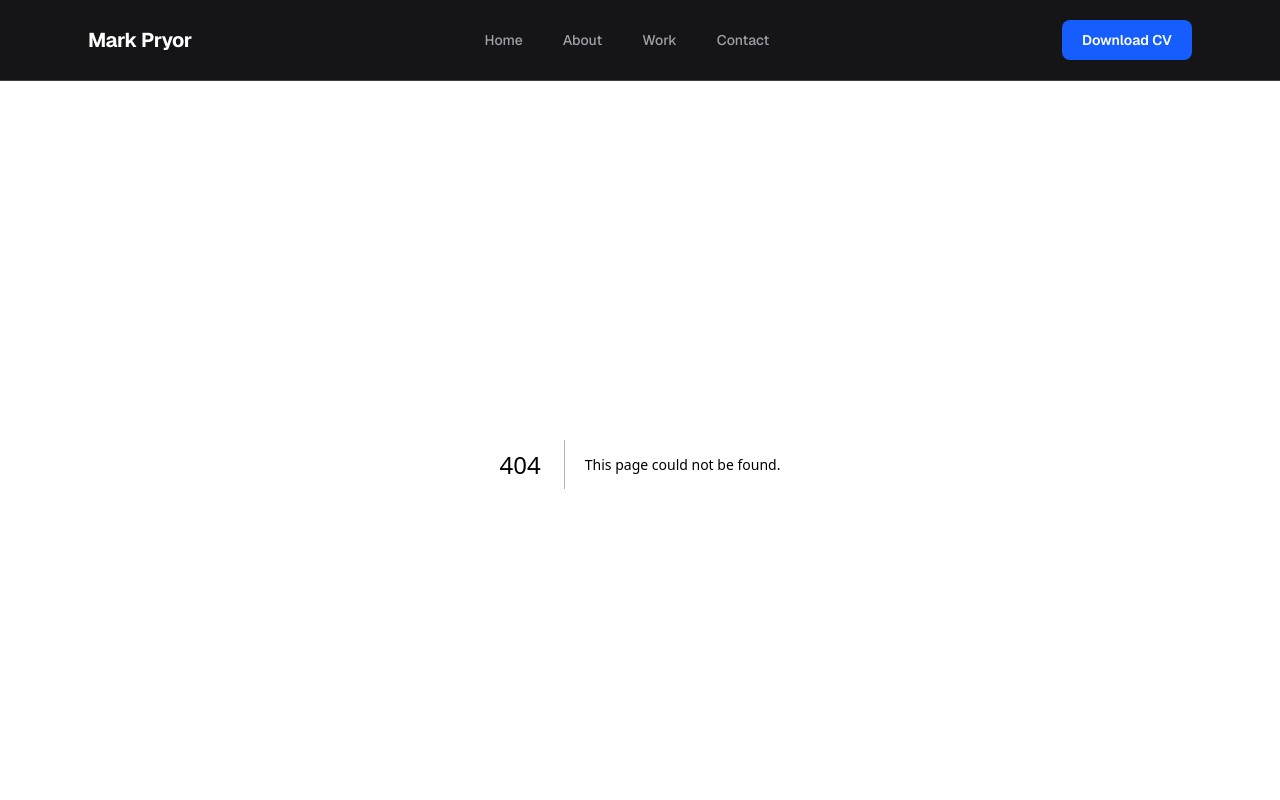
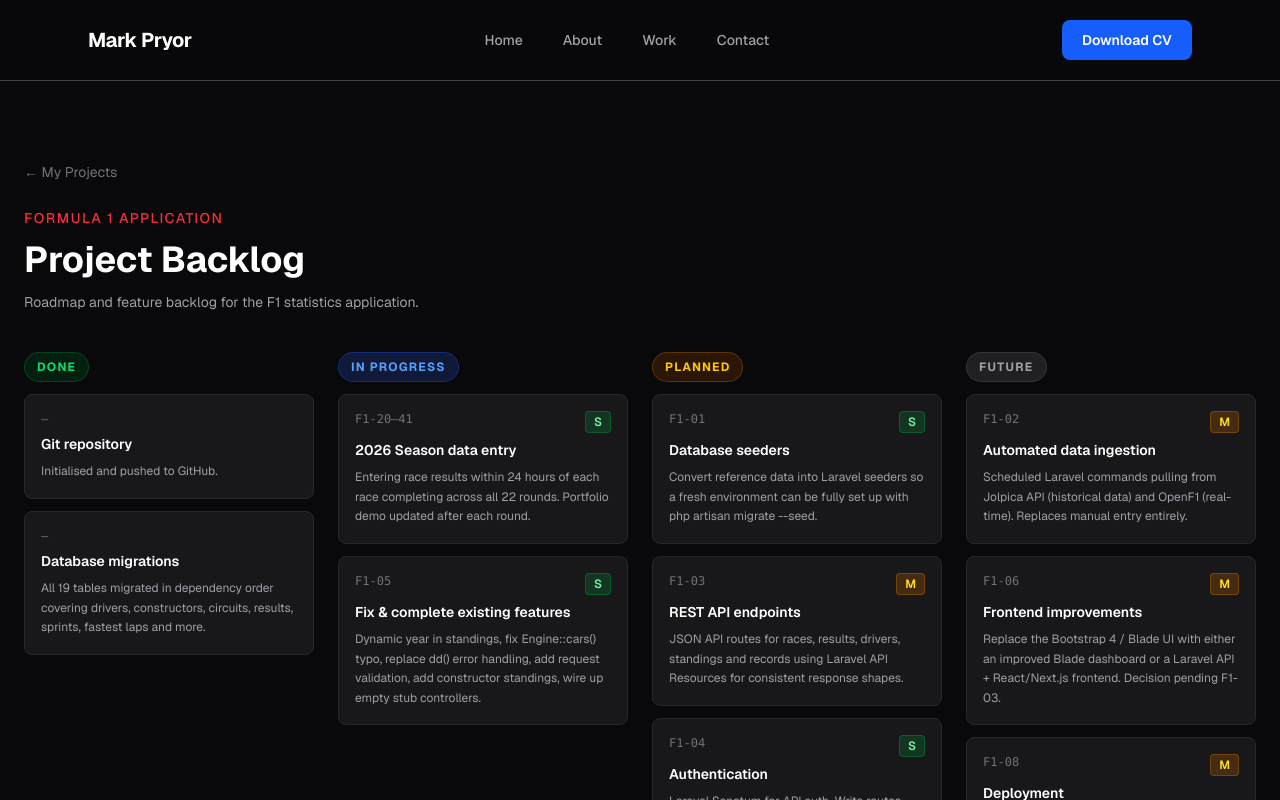
Before and after one commit to markipryor/portfolio, a Next.js app: page /f1-backlog in a window 1280 px wide. Before the commit this address had no page. Shown: the top 800 px of the page. Built offline with nearby package versions, Linux system fonts and the light colour scheme.

Commit message:
Add F1 project backlog page with Kanban layout, link from work and demo pages
Co-Authored-By: Claude Sonnet 4.6 <noreply@anthropic.com>

```diff
--- a/src/app/demos/f1/page.tsx
+++ b/src/app/demos/f1/page.tsx
@@ -205,9 +205,14 @@ export default function F1Demo() {
             <p className="text-red-500 text-sm font-medium tracking-widest uppercase mb-2">Formula 1</p>
             <h1 className="text-4xl font-bold text-white">Statistics Demo</h1>
           </div>
-          <span className="text-xs text-zinc-500 bg-zinc-800 border border-zinc-700 px-3 py-1.5 rounded-full">
-            Data from live MySQL database
-          </span>
+          <div className="flex items-center gap-3">
+            <span className="text-xs text-zinc-500 bg-zinc-800 border border-zinc-700 px-3 py-1.5 rounded-full">
+              Data from live MySQL database
+            </span>
+            <Link href="/f1-backlog" className="text-zinc-400 hover:text-white text-sm font-medium transition-colors">
+              Project Backlog →
+            </Link>
+          </div>
         </div>
         <p className="text-zinc-400 text-sm mt-3">
           Real data extracted from a Laravel 9 / MySQL application with 19 normalised tables and 27,000+ historical race results.
--- /dev/null
+++ b/src/app/f1-backlog/page.tsx
@@ -0,0 +1,92 @@
+import Link from "next/link";
+
+const done = [
+  { id: "–", title: "Git repository", desc: "Initialised and pushed to GitHub." },
+  { id: "–", title: "Database migrations", desc: "All 19 tables migrated in dependency order covering drivers, constructors, circuits, results, sprints, fastest laps and more." },
+];
+
+const inProgress = [
+  { id: "F1-20–41", title: "2026 Season data entry", complexity: "S", desc: "Entering race results within 24 hours of each race completing across all 22 rounds. Portfolio demo updated after each round." },
+  { id: "F1-05", title: "Fix & complete existing features", complexity: "S", desc: "Dynamic year in standings, fix Engine::cars() typo, replace dd() error handling, add request validation, add constructor standings, wire up empty stub controllers." },
+];
+
+const planned = [
+  { id: "F1-01", title: "Database seeders", complexity: "S", desc: "Convert reference data into Laravel seeders so a fresh environment can be fully set up with php artisan migrate --seed." },
+  { id: "F1-03", title: "REST API endpoints", complexity: "M", desc: "JSON API routes for races, results, drivers, standings and records using Laravel API Resources for consistent response shapes." },
+  { id: "F1-04", title: "Authentication", complexity: "S", desc: "Laravel Sanctum for API auth. Write routes protected behind auth middleware; public read routes remain open." },
+  { id: "F1-07", title: "Automated testing", complexity: "M", desc: "PHPUnit feature tests for standings calculation, points systems, API endpoints and import logic." },
+  { id: "F1-10–19", title: "Data audits (10 checks)", complexity: "S", desc: "Systematic database checks for position gaps, duplicate grids, orphaned references, points mismatches, invalid time formats, fastest lap validity, sprint flag consistency, and driver death vs result date." },
+];
+
+const future = [
+  { id: "F1-02", title: "Automated data ingestion", complexity: "M", desc: "Scheduled Laravel commands pulling from Jolpica API (historical data) and OpenF1 (real-time). Replaces manual entry entirely." },
+  { id: "F1-06", title: "Frontend improvements", complexity: "M", desc: "Replace the Bootstrap 4 / Blade UI with either an improved Blade dashboard or a Laravel API + React/Next.js frontend. Decision pending F1-03." },
+  { id: "F1-08", title: "Deployment", complexity: "M", desc: "Deploy to a public server (Railway, Fly.io or VPS) with production config, MySQL, queue worker and CI/CD pipeline from GitHub." },
+  { id: "F1-09", title: "Subscription API", complexity: "XL", desc: "Paid API with key management, subscription tiers, rate limiting and Stripe billing. Requires F1-03 and F1-04 to be complete first." },
+];
+
+const complexityColour: Record<string, string> = {
+  "S":   "bg-green-900/50 text-green-300 border-green-700/50",
+  "S–M": "bg-yellow-900/50 text-yellow-300 border-yellow-700/50",
+  "M":   "bg-yellow-900/50 text-yellow-300 border-yellow-700/50",
+  "L":   "bg-orange-900/50 text-orange-300 border-orange-700/50",
+  "XL":  "bg-red-900/50 text-red-300 border-red-700/50",
+};
+
+function Card({ id, title, complexity, desc }: { id: string; title: string; complexity?: string; desc: string }) {
+  return (
+    <div className="bg-zinc-900 border border-zinc-800 rounded-lg p-4 space-y-2">
+      <div className="flex items-start justify-between gap-2">
+        <span className="text-xs text-zinc-500 font-mono">{id}</span>
+        {complexity && (
+          <span className={`text-xs font-semibold px-2 py-0.5 rounded border ${complexityColour[complexity] ?? "bg-zinc-800 text-zinc-400 border-zinc-700"}`}>
+            {complexity}
+          </span>
+        )}
+      </div>
+      <p className="text-sm font-semibold text-white leading-snug">{title}</p>
+      <p className="text-xs text-zinc-400 leading-relaxed">{desc}</p>
+    </div>
+  );
+}
+
+function Column({ title, colour, children }: { title: string; colour: string; children: React.ReactNode }) {
+  return (
+    <div className="flex flex-col gap-3 min-w-0">
+      <div className={`text-xs font-bold tracking-widest uppercase px-3 py-1.5 rounded-full self-start border ${colour}`}>
+        {title}
+      </div>
+      <div className="flex flex-col gap-3">{children}</div>
+    </div>
+  );
+}
+
+export default function F1Backlog() {
+  return (
+    <div className="max-w-7xl mx-auto px-6 py-24">
+      <div className="mb-10">
+        <Link href="/work" className="text-zinc-500 hover:text-white text-sm transition-colors">
+          ← My Projects
+        </Link>
+        <p className="text-red-500 text-sm font-medium tracking-widest uppercase mt-6 mb-3">Formula 1 Application</p>
+        <h1 className="text-4xl font-bold text-white">Project Backlog</h1>
+        <p className="text-zinc-400 mt-3 text-sm">Roadmap and feature backlog for the F1 statistics application.</p>
+      </div>
+
+      <div className="grid grid-cols-1 sm:grid-cols-2 xl:grid-cols-4 gap-6">
+        <Column title="Done" colour="bg-green-950/60 text-green-400 border-green-700/40">
+          {done.map((item) => <Card key={item.title} {...item} />)}
+        </Column>
+        <Column title="In Progress" colour="bg-blue-950/60 text-blue-400 border-blue-700/40">
+          {inProgress.map((item) => <Card key={item.id} {...item} />)}
+        </Column>
+        <Column title="Planned" colour="bg-yellow-950/60 text-yellow-400 border-yellow-700/40">
+          {planned.map((item) => <Card key={item.id} {...item} />)}
+        </Column>
+        <Column title="Future" colour="bg-zinc-800/80 text-zinc-400 border-zinc-600/40">
+          {future.map((item) => <Card key={item.id} {...item} />)}
+        </Column>
+      </div>
+    </div>
+  );
+}
--- a/src/app/work/page.tsx
+++ b/src/app/work/page.tsx
@@ -42,7 +42,7 @@ const projects = [
     tags: ["PHP", "Laravel", "MySQL", "Data Visualisation"],
     image: "/images/f1-demo.png",
     link: "/demos/f1",
-    upcomingLink: null,
+    upcomingLink: "/f1-backlog",
     hasLink: true,
   },
 ];
```
